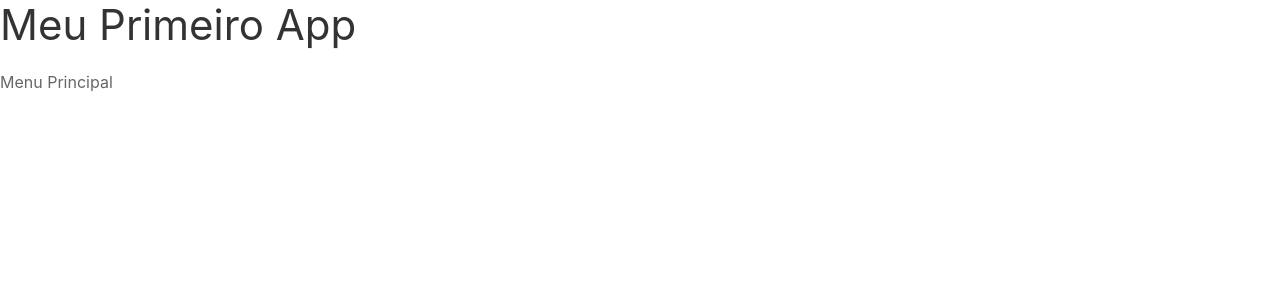
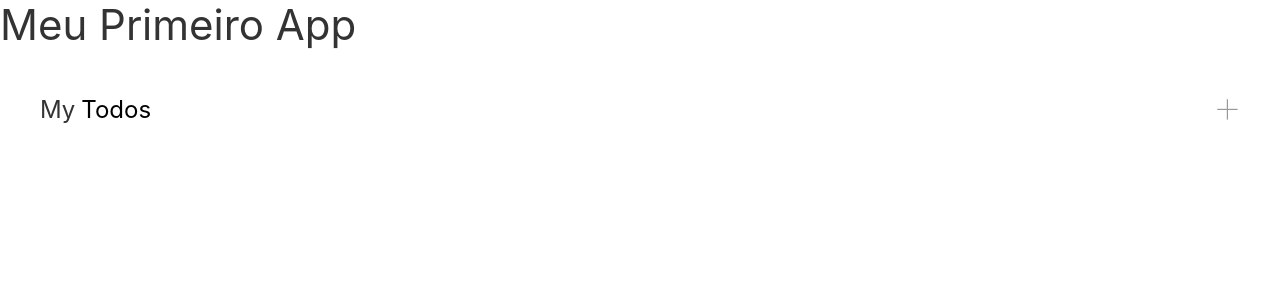
Before and after one commit to curioussdev/ToDoApp, a React (Create React App) app: page / in a window 1280 px wide. Shown: the top 300 px of the page. Built offline with nearby package versions, Linux system fonts and the light colour scheme.

Commit message:
iniciando menu de navegação

```diff
--- a/src/components/Navbar.tsx
+++ b/src/components/Navbar.tsx
@@ -1,9 +1,26 @@
 import React from 'react';
-
+import '../styles/navbar.css'
 
 const Navbar = () => {
     return(
-        <div>Menu Principal</div>
+        <div className="uk-container">
+            <nav className="uk-navbar">
+                <div className="uk-navbar-left">
+                    <a href="#" className="uk-navbar-item uk-logo">My <span className="todos">Todos</span></a>
+                </div>
+
+
+                <div className="uk-navbar-right">
+                    <ul className="uk-navbar-nav">
+                        <li>
+                            <a href="">
+                                <span uk-icon="icon: plus; ratio: 1.2"></span>
+                            </a>
+                        </li>
+                    </ul>
+                </div>
+            </nav>
+        </div>
     );
 };
 
--- /dev/null
+++ b/src/styles/navbar.css
@@ -0,0 +1,3 @@
+.todos{
+    color: rgb(0, 0, 0);
+}
```
